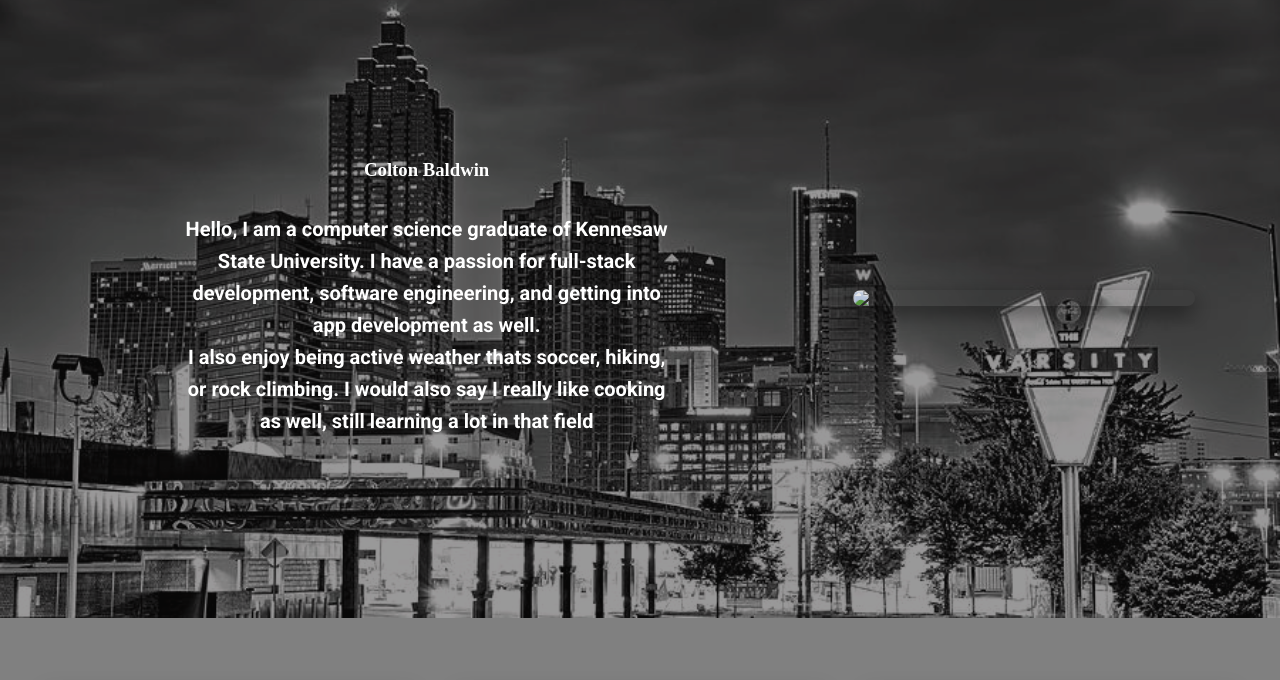
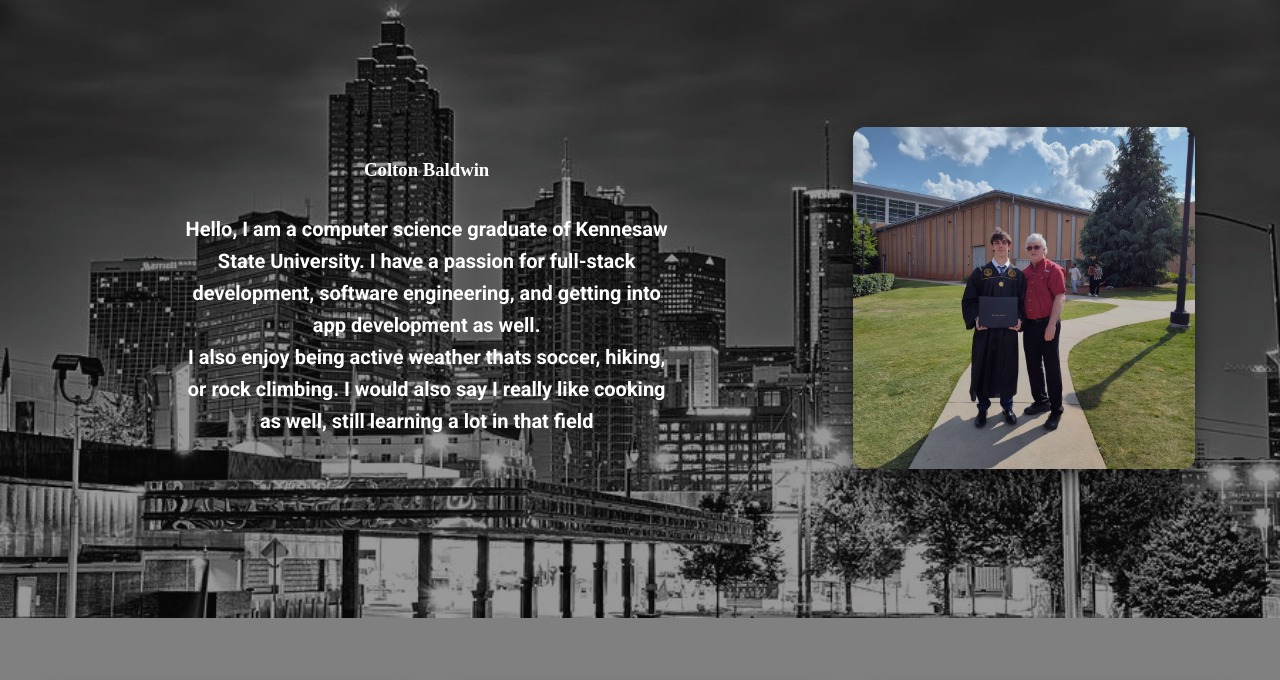
Before and after one commit to cb28166/Personal-Website-Portfolio, a plain HTML site: page index.html in a window 1280 px wide. Shown: the part 78-758 px from the top of the page. Drawn offline with Linux system fonts and the light colour scheme; the site is published under a folder, as on GitHub Pages, so addresses that start at the root find nothing; a web font is replaced by a local one.

Commit message:
fixing intro image path

```diff
--- a/index.html
+++ b/index.html
@@ -26,7 +26,7 @@
                     <h2>I also enjoy being active weather thats soccer, hiking, or rock climbing. I would also say I really like cooking as well, still learning a lot in that field</h2>
                 </section>
                 <section class="cover_Photo">
-                    <img src="/imgs/2777667801208332864.JPG">
+                    <img src="imgs/2777667801208332864.JPG">
                 </section>
             </section>
             <!--projects sections-->
```
